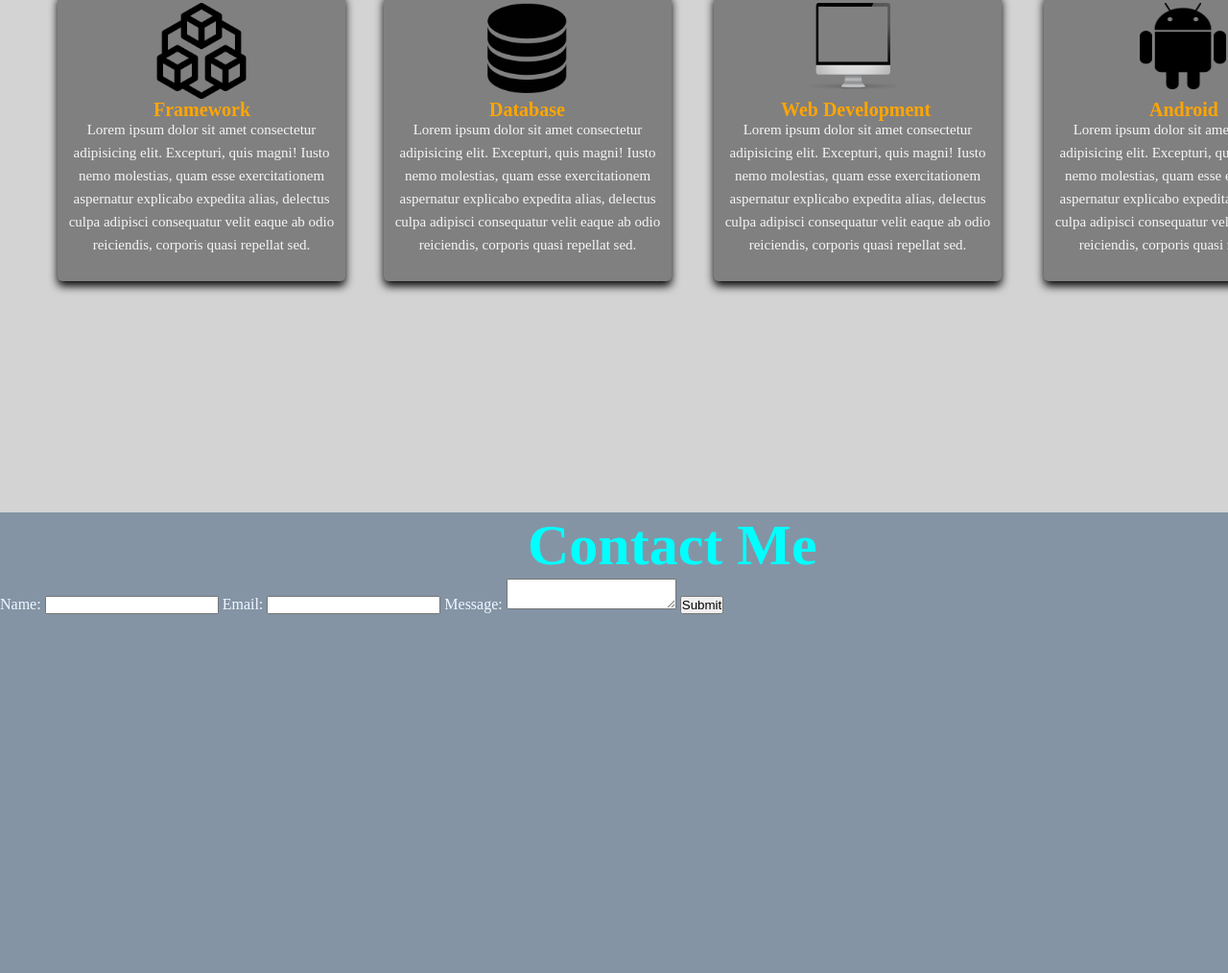
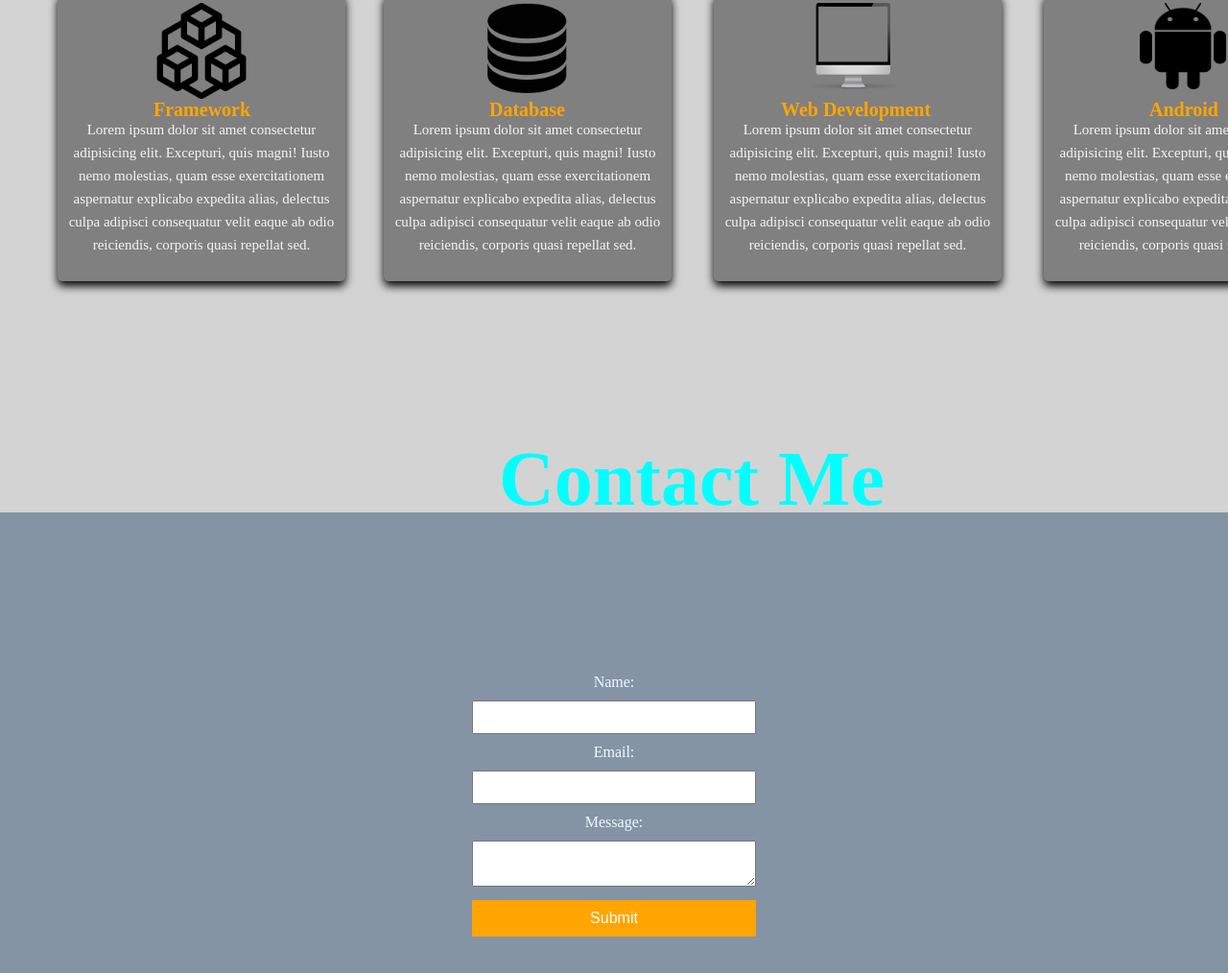
Before and after one commit to Zaman152/NaveedZaman.github.io, a plain HTML site: page index.html in a window 1280 px wide. Shown: the part 1546-2560 px from the top of the page at 96% size. Drawn offline with Linux system fonts and the light colour scheme.

Commit message:
Update stylesheet.css

```diff
--- a/stylesheet.css
+++ b/stylesheet.css
@@ -4,30 +4,6 @@
     box-sizing: border-box;
     transition: .2s linear;
 }
-body {
-  margin-right: 0; /* Remove the right margin */
-}
-
-nav {
-  /* Adjust the space around the navigation links */
-  justify-content: flex-end;
-  padding-right: 20px;
-}
-
-#Home > div {
-  width: 30%;
-  margin-right: 20px; /* Adjust the right margin as needed */
-}
-
-.right img {
-  width: 100%; /* Adjust the width of the image as needed */
-  margin-left: 0; /* Remove the negative left margin */
-}
-
-.wrapper {
-  padding-right: 10%; /* Adjust the right padding as needed */
-}
-
 section{
     width: 100%;
     min-height: 80vh;
@@ -342,8 +318,51 @@ height: 150vh;
 
 .cm{
     color:cyan;
-        position: relative;
-    left: 550px;
-    font-size: 60px;
+        position: absolute;
+    left: 520px;
+   top:2000px;
+    font-size: 80px;
 
 }
+#contact {
+  display: flex;
+  flex-direction: column;
+  align-items: center;
+  justify-content: center;
+  height: 100vh;
+}
+
+.contactme {
+  text-align: center;
+  margin-bottom: 20px;
+}
+
+/* .contactme .cm {
+  font-size: 40px;
+  margin-bottom: 20px;
+} */
+
+.contactme label {
+  display: block;
+  margin-bottom: 10px;
+}
+
+.contactme input,
+.contactme textarea {
+  width: 100%;
+  padding: 8px;
+  margin-bottom: 10px;
+}
+
+.contactme input[type="submit"] {
+  background-color: orange;
+  color: white;
+  border: none;
+  padding: 10px 25px;
+  font-size: 16px;
+  cursor: pointer;
+}
+
+.contactme input[type="submit"]:hover {
+  background-color: darkorange;
+}
```
